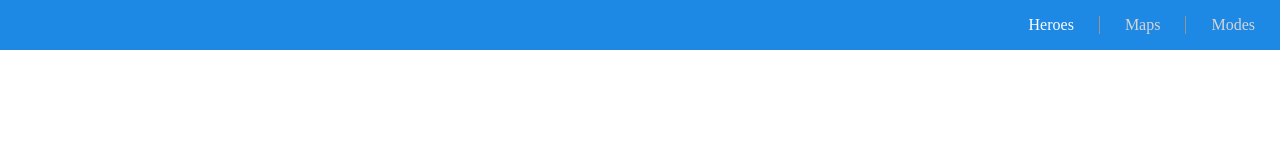
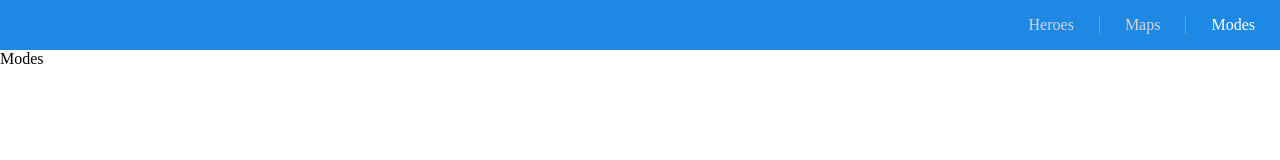
Before and after one commit to thv92/ow-app, a React app: page /Modes in a window 1280 px wide. Shown: the top 160 px of the page. Built offline with nearby package versions, Linux system fonts and the light colour scheme.

Commit message:
Appbar and navbar finished. Need to fix client side routing

```diff
--- a/src/App.js
+++ b/src/App.js
@@ -1,11 +1,15 @@
 import React from 'react';
+import { BrowserRouter } from 'react-router-dom';
 import NavBar from './components/Navigation/NavBar.js';
 import AppBar from './components/AppBar/AppBar.js';
+
 
 export default function(props) {
     return (
         <div>
-            <AppBar />
+            <BrowserRouter>
+                <AppBar />
+            </BrowserRouter>
         </div>
     );
 };
--- a/src/components/AppBar/AppBar.js
+++ b/src/components/AppBar/AppBar.js
@@ -1,18 +1,31 @@
 import React from 'react';
-import NavBar from '../Navigation/NavBar.js';
+import { Switch, Route } from 'react-router-dom';
+import Heroes from '../Heroes/Heroes';
+import Maps from '../Maps/Maps';
+import Modes from '../Modes/Modes';
+import NavItems from '../Navigation/NavItems/NavItems';
 import styles from './AppBar.css';
 
 
-const tabs = ['Heroes', 'Maps', 'Modes'];
+
+
+const tabs = [{name: 'Heroes', link: '/heroes'}, {name: 'Maps', link: '/maps'}, {name: 'Modes', link: '/modes'}];
 
 const appbar = (props) => {
     return (
-        <header>
-            <div className={styles.NavBarDiv}>
-                <div></div>
-                <NavBar tabs={tabs}/>
-            </div>
-        </header>
+        <React.Fragment>
+            <header>
+                <div className={styles.NavBarDiv}>
+                    <div></div>
+                    <NavItems tabs={ tabs }/>
+                </div>
+                <Switch>
+                    <Route path="/heroes" component={Heroes} />
+                    <Route path="/maps" component={Maps} />
+                    <Route path="/Modes" component={Modes} />
+                </Switch>
+            </header>
+        </React.Fragment>
     );
 };
 
--- /dev/null
+++ b/src/components/Heroes/Heroes.js
@@ -0,0 +1,13 @@
+import React from 'react';
+
+
+
+const Heroes = () => {
+    return (
+        <main>
+            <div>Heroes</div>
+        </main>
+    );
+}
+
+export default Heroes;
--- /dev/null
+++ b/src/components/Maps/Maps.js
@@ -0,0 +1,13 @@
+import React from 'react';
+
+
+
+const Maps = () => {
+    return (
+        <main>
+            <div>Maps</div>
+        </main>
+    );
+}
+
+export default Maps;
--- /dev/null
+++ b/src/components/Modes/Modes.js
@@ -0,0 +1,13 @@
+import React from 'react';
+
+
+
+const Modes = () => {
+    return (
+        <main>
+            <div>Modes</div>
+        </main>
+    );
+}
+
+export default Modes;
--- a/src/components/Navigation/NavItems/NavItem/NavItem.css
+++ b/src/components/Navigation/NavItems/NavItem/NavItem.css
@@ -4,7 +4,7 @@
     padding: 0 25px;
 }
 
-.NavItem a {
+a {
     text-decoration: none;
     transition: color 0.2s ease-out;
     color: #d5d5d5;
@@ -17,3 +17,7 @@
 .NavItem a:hover {
     color: white;
 }
+
+.activeTab {
+    color: white;
+}
--- a/src/components/Navigation/NavItems/NavItem/NavItem.js
+++ b/src/components/Navigation/NavItems/NavItem/NavItem.js
@@ -1,4 +1,5 @@
 import React from 'react';
+import { NavLink } from 'react-router-dom';
 import styles from './NavItem.css';
 
 export default (props) => {
@@ -8,10 +9,11 @@ export default (props) => {
         styleA = { 'color' : 'white'};
     }
 
-
+  /* <Link to={props.link} />
+            <a style={styleA} href="#"> <Link to={props.link}/> {props.name}</a> */
     return (
         <li className={styles.NavItem} key={props.name.toLowerCase()}>
-            <a style={styleA} href={props.link}>{props.name}</a>
+            <NavLink to={props.link} activeClassName={styles.activeTab}>{props.name}</NavLink>
         </li>
     );
 };
--- a/src/components/Navigation/NavItems/NavItems.js
+++ b/src/components/Navigation/NavItems/NavItems.js
@@ -4,11 +4,7 @@ import styles from './NavItems.css';
 
 export default (props) => {
     const navItems = props.tabs.map((tab) => {
-        let selected = false;
-        if (props.selected.toLowerCase() === tab.toLowerCase()) {
-            selected = true;
-        }
-        return <NavItem key={tab.toLowerCase()} link='#' name={tab} selected={selected} />
+        return <NavItem key={tab.name.toLowerCase()} link={tab.link} name={tab.name} />
     });
 
     return (
--- a/src/index.js
+++ b/src/index.js
@@ -2,7 +2,6 @@ import React from 'react';
 import ReactDOM from 'react-dom';
 import App from './App.js';
 
-ReactDOM.render(
-            <App />,
+ReactDOM.render(<App />,
                 document.getElementById("root")
 );
```
